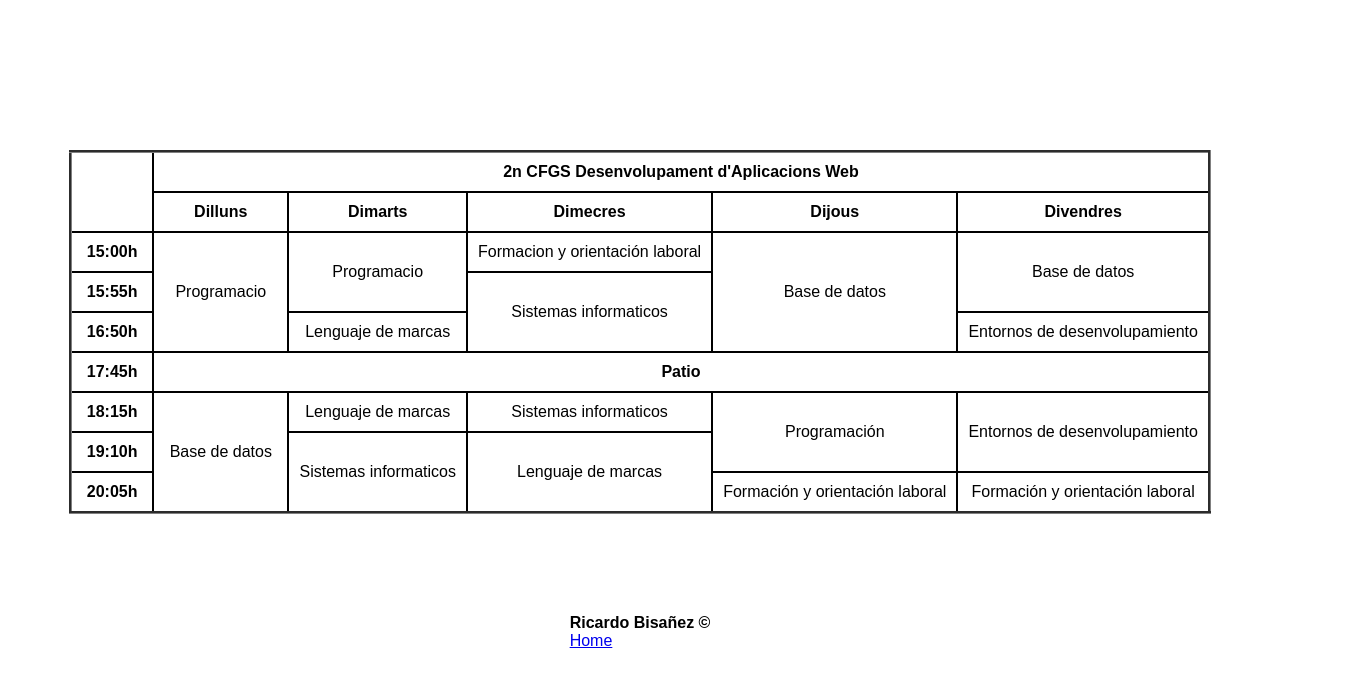
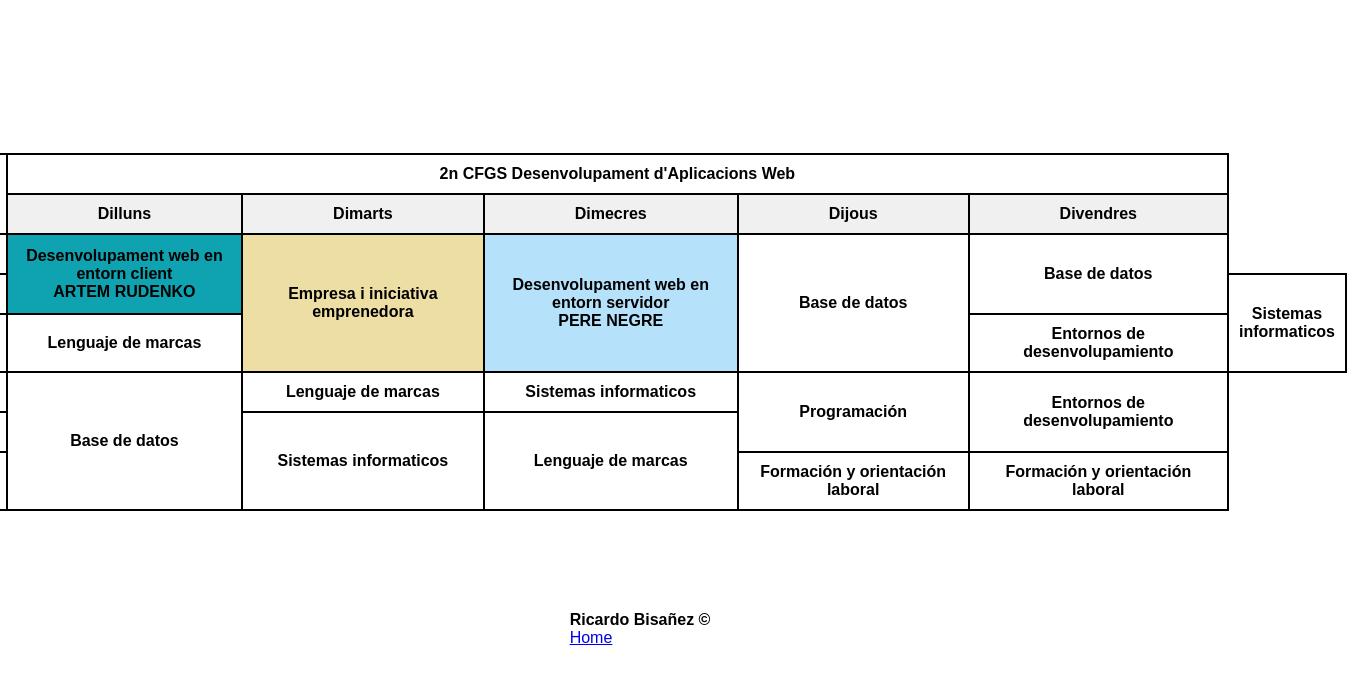
Before and after one commit to Rickybisa92/projectoHorario, a website built with Parcel: page src/index.html in a window 1280 px wide. Shown: the whole page, 1347 px wide, since content can reach past the window. Built offline with nearby package versions, Linux system fonts and the light colour scheme.

Commit message:
retoqueCss

```diff
--- a/src/index.html
+++ b/src/index.html
@@ -10,60 +10,56 @@
 <body>
 
     <main class="main-container">
-        <table border="3">
+        <table>
             <thead>
                 <tr>
-                    <th rowspan="4">
+                    <th class="horas" rowspan="4">
                     </th>
                     <th colspan="5" class="cabezera">2n CFGS Desenvolupament d'Aplicacions Web</th>
                 </tr>
-                <tr>
-                    <th class="th-days">Dilluns</th>
-                    <th class="th-days">Dimarts</th>
-                    <th class="th-days">Dimecres</th>
-                    <th class="th-days">Dijous</th>
-                    <th class="th-days">Divendres</th>
+                <tr class="tr-days">
+                    <th class="">Dilluns</th>
+                    <th class="">Dimarts</th>
+                    <th class="">Dimecres</th>
+                    <th class="">Dijous</th>
+                    <th class="">Divendres</th>
                 </tr>
             </thead>
             <tbody>
                 <tr>
                     <th class="th-hours">15:00h</th>
-                    <td rowspan="3" class="programacion">Programacio</td>
-                    <td rowspan="2" class="programacion">Programacio</td>
-                    <td>Formacion y orientación laboral</td>
-                    <td rowspan="3">Base de datos</td>
-                    <td rowspan="2">Base de datos</td>
+                    <td rowspan="2" class="cliente">Desenvolupament web en entorn client<br>ARTEM RUDENKO</td>
+                    <td rowspan="3" class="empresa">Empresa i iniciativa emprenedora<br></td>
+                    <td rowspan="3" class="servidor">Desenvolupament web en entorn servidor<br>PERE NEGRE</td>
+                    <td rowspan="3" class="baseDeDatos">Base de datos</td>
+                    <td rowspan="2" class="baseDeDatos">Base de datos</td>
                 </tr>
                 <tr>
                     <th class="th-hours">15:55h</th>
-                    <td rowspan="2">Sistemas informaticos</td>
+                    <td rowspan="2" class="sistemas">Sistemas informaticos</td>
                 </tr>
                 <tr>
                     <th class="th-hours">16:50h</th>
-                    <td>Lenguaje de marcas</td>
-                    <td>Entornos de desenvolupamiento</td>
+                    <td rowspan="1" class="lenguajeDeMarcas">Lenguaje de marcas</td>
+                    <td class="entornos">Entornos de desenvolupamiento</td>
                 </tr>
-                <tr>
-                    <th class="th-hours">17:45h</th>
-                    <th colspan="5">Patio</th>
 
-                </tr>
                 <tr>
                     <th class="th-hours">18:15h</th>
-                    <td rowspan="3">Base de datos</td>
-                    <td>Lenguaje de marcas</td>
-                    <td>Sistemas informaticos</td>
+                    <td rowspan="3" class="baseDeDatos">Base de datos</td>
+                    <td rowspan="" class="lenguajeDeMarcas">Lenguaje de marcas</td>
+                    <td class="sistemas">Sistemas informaticos</td>
                     <td rowspan="2" class="programacion">Programación</td>
-                    <td rowspan="2">Entornos de desenvolupamiento</td>
+                    <td rowspan="2" class="entornos">Entornos de desenvolupamiento</td>
                 </tr>
                 <tr>
                     <th class="th-hours">19:10h</th>
-                    <td rowspan="2">Sistemas informaticos</td>
-                    <td rowspan="2">Lenguaje de marcas</td>
+                    <td rowspan="2" class="sistemas">Sistemas informaticos</td>
+                    <td rowspan="2" class="lenguajeDeMarcas">Lenguaje de marcas</td>
                 </tr>
                 <tr>
                     <th class="th-hours">20:05h</th>
-                    <td>Formación y orientación laboral</td>
+                    <td class="">Formación y orientación laboral</td>
                     <td>Formación y orientación laboral</td>
                 </tr>
             </tbody>
--- a/src/style.css
+++ b/src/style.css
@@ -21,22 +21,20 @@ table {
 
 
 thead th {
-    padding: 10px 40px;
+    padding: 10px 90px;
     border: 2px solid #000000;
 }
 
 tbody td {
     padding: 10px;
     border: 2px solid #000000;
-    font-weight: 300;
+    font-weight: 550;
 }
 
 tbody th {
-    padding: 10px 1px;
+    padding: 10px 10px;
     border: 2px solid #000000;
 }
-
-
 
 
 .main-container {
@@ -45,3 +43,23 @@ tbody th {
     justify-content: center;
     margin-bottom: 100px;
 }
+
+.tr-days {
+    background-color: #f0f0f0;
+}
+
+.horas {
+    padding: 10px;
+}
+
+.cliente {
+    background-color: #0FA3B1;
+}
+
+.empresa {
+    background-color: #EDDEA4;
+}
+
+.servidor {
+    background-color: #B5E2FA;
+}
```
